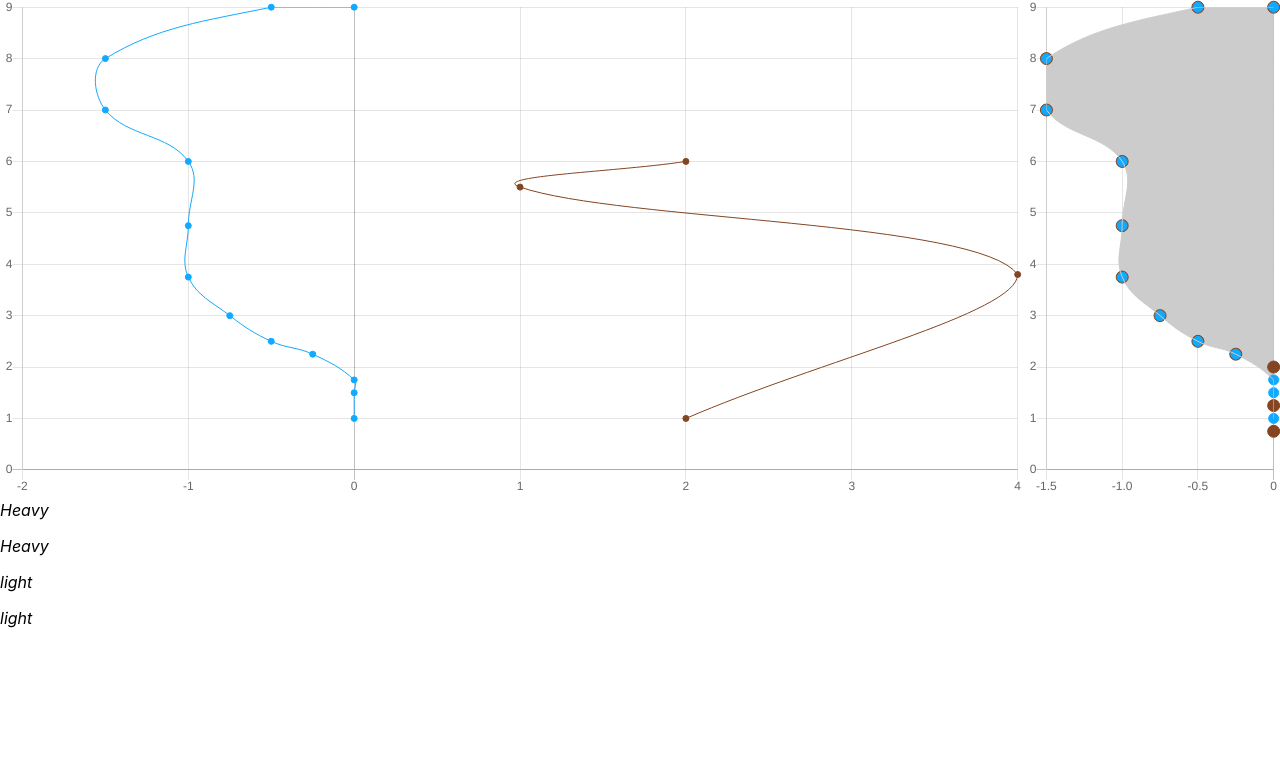
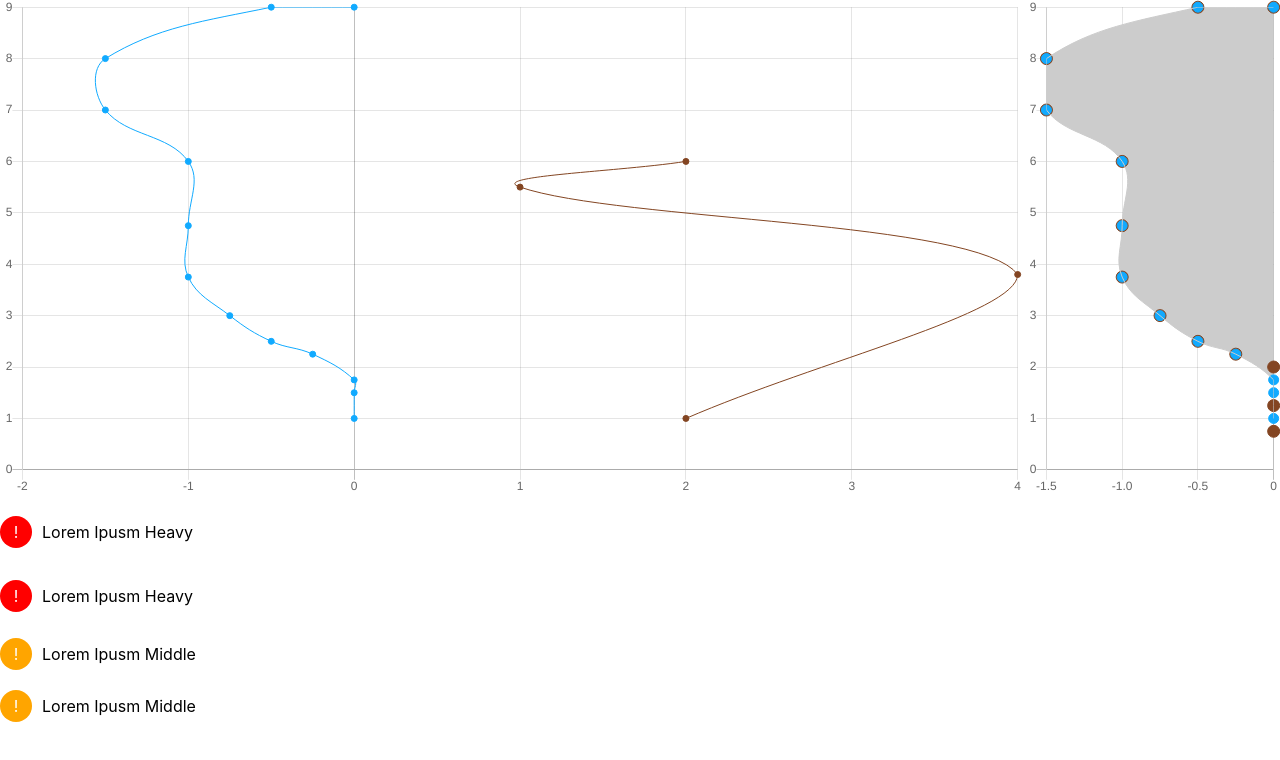
Before and after one commit to lukecore/starthack-mammut-bobby-tables, a React (Create React App) app in the folder src/climber-frontend/: page / in a window 1280 px wide. Shown: the top 760 px of the page. Built offline with nearby package versions, Linux system fonts and the light colour scheme.

Commit message:
added saftytips

```diff
--- a/src/climber-frontend/src/components/SaftyTips/SaftyTips.module.scss
+++ b/src/climber-frontend/src/components/SaftyTips/SaftyTips.module.scss
@@ -1 +1,34 @@
-.SaftyTips {}
+.SaftyTips {
+
+    div{
+        display: flex;
+        justify-content: left;
+        align-items: center;
+    }
+
+}
+
+i{
+    font-style: normal;
+}
+
+.Heavy{
+    width: 2rem;
+    background-color: red;
+    color: white;
+    border-radius: 100%;
+    text-align: center;
+    font-size: 1,2rem;
+    line-height: 2rem;
+    margin-right: 10px;
+}
+.Middle{
+    width: 2rem;
+    background-color: orange;
+    color: white;
+    border-radius: 100%;
+    text-align: center;
+    font-size: 1,2rem;
+    line-height: 2rem;
+    margin-right: 10px;
+}
--- a/src/climber-frontend/src/components/SaftyTips/SaftyTips.tsx
+++ b/src/climber-frontend/src/components/SaftyTips/SaftyTips.tsx
@@ -1,4 +1,5 @@
 import React from 'react';
+import i18n from '../../i18n';
 import styles from './SaftyTips.module.scss';
 
 interface IEvent {
@@ -23,13 +24,14 @@ class SaftyTips extends React.Component<any, any>  {
 
   getHTMLEventType(event: IEvent, i:number) {
     switch (event.severity) {
-      case 1: return (<div key={"event"+i}><i>Heavy</i><p></p></div>)
-      case 2: return (<div key={"event"+i}><i>light</i><p></p></div>)
-      default: return (<div key={"event"+i}><i>undefind</i><p></p></div>)
+      case 1: return (<div key={"event"+i}><p className={styles.Heavy}>!</p><p>{i18n.t("heavySeverity")}</p></div>)
+      case 2: return (<div key={"event"+i}><i className={styles.Middle}>!</i><p>{i18n.t("middleSeverity")}</p></div>)
+      default: return (<div></div>)
     }
   }
 
   render() {
+
     return (
       <div className={styles.SaftyTips}>
         {this.state.events.map(this.getHTMLEventType)}
```
Also changed, not shown: src/climber-frontend/src/models/event.model.ts (deleted, +0 -11 lines).
